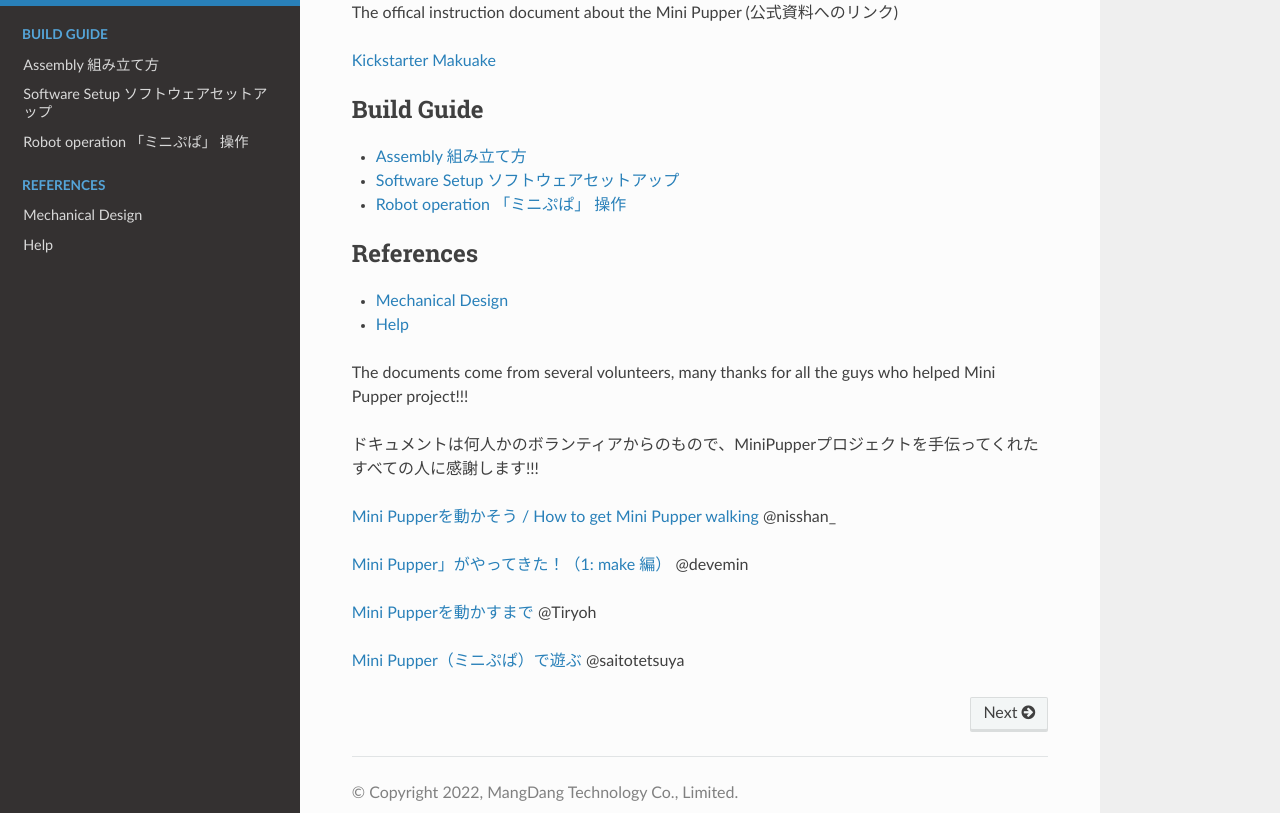
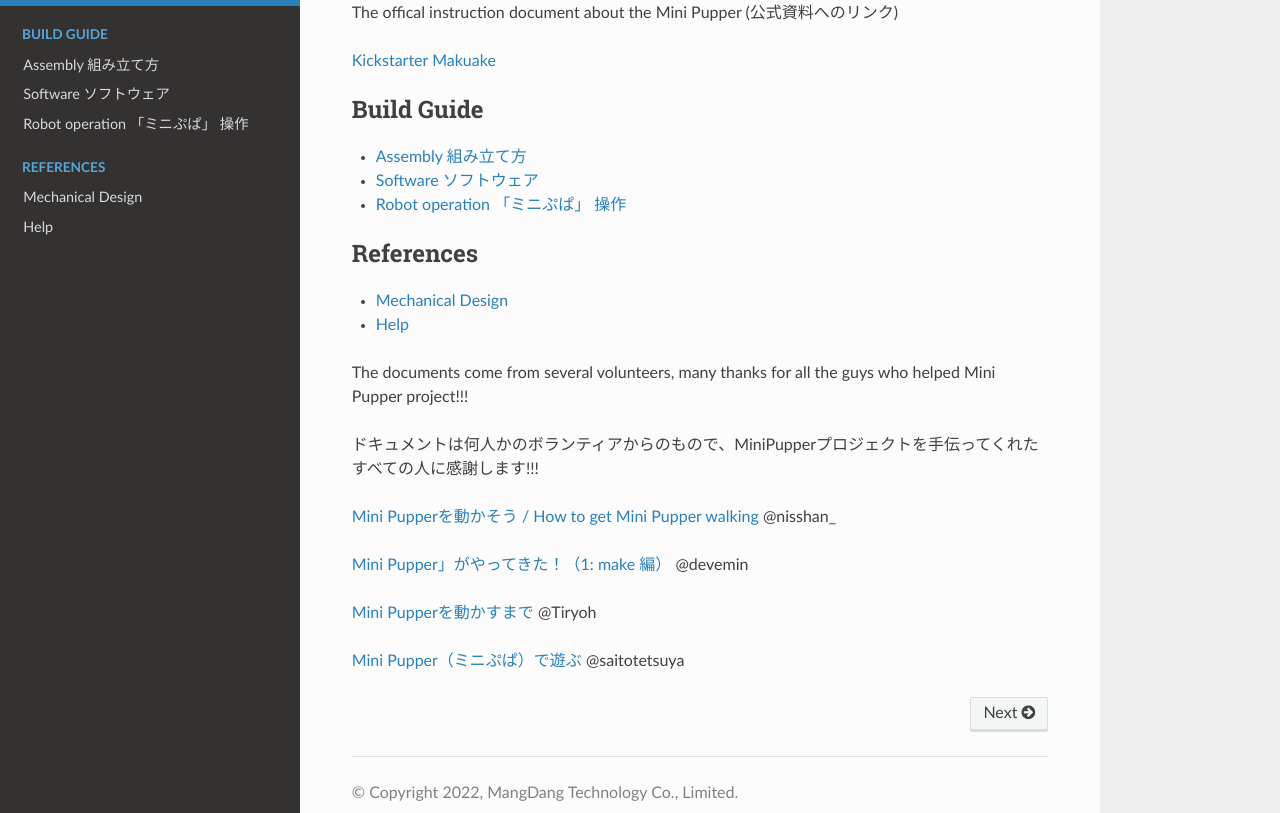
Before and after one commit to mangdangroboticsclub/MiniPupperDocs, a Sphinx documentation site: the page built from docs/index.rst, in a window 1280 px wide and 900 px high, scrolled down 568 px, cut to the strip 87-900 px from the top of the window. Built offline with Sphinx 7.4.7 and the Read the Docs theme 2.0.0, drawn with Linux system fonts in a browser that asks for light colours.

Commit message:
Update Software.rst

```diff
--- a/docs/guide/Software.rst
+++ b/docs/guide/Software.rst
@@ -1,7 +1,9 @@
-Software Setup ソフトウェアセットアップ
+Software ソフトウェア
 ========
 
 .. contents 目次:: :depth: 2
+
+Software setup for the basic functions
 
 1. Software Setup ソフトウェアセットアップ
 -------------
```
